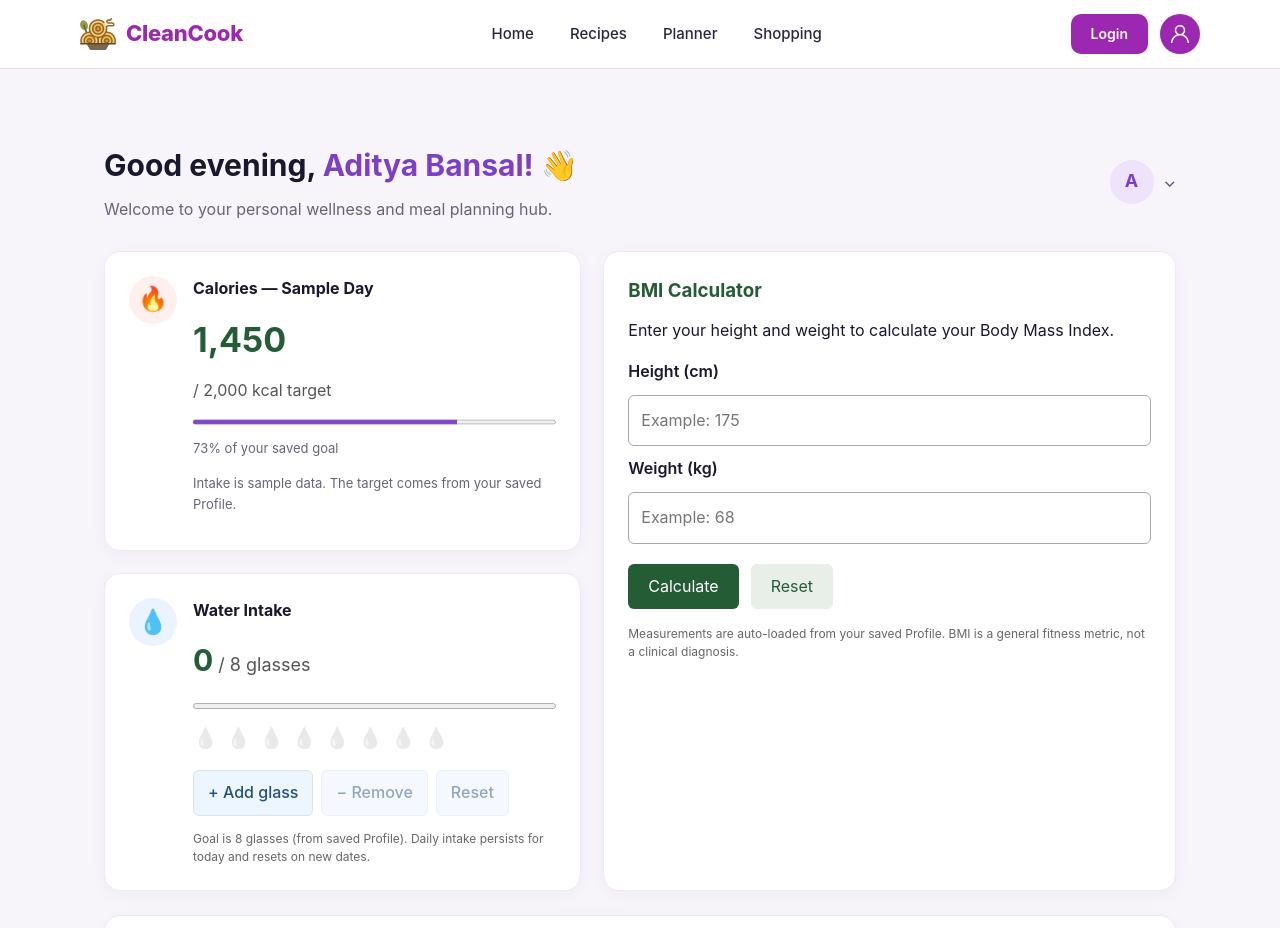
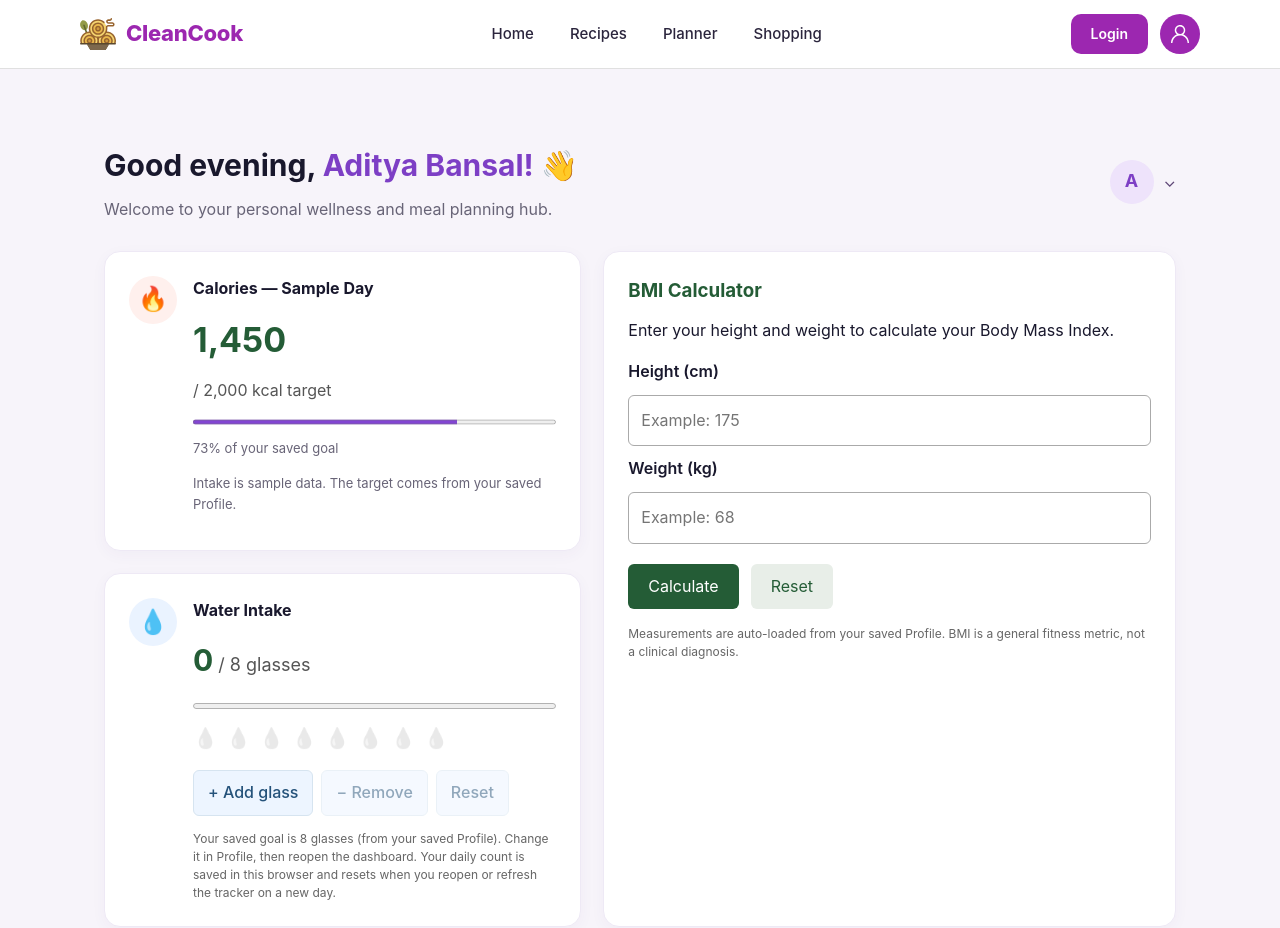
Before and after one commit to Vishal-Jadoun/CleanCook, a React (Vite) app: page /dashboard in a window 1280 px wide. Shown: the top 928 px of the page. Built offline with nearby package versions, Linux system fonts and the light colour scheme.

Commit message:
fix(water): combine saved profile goal integration with interactive drop states

```diff
--- a/src/components/WaterTracker/WaterTracker.jsx
+++ b/src/components/WaterTracker/WaterTracker.jsx
@@ -28,17 +28,23 @@ function loadWaterCount() {
   }
 }
 
-function loadSavedWaterGoal() {
+function loadWaterGoal() {
   try {
     const saved = localStorage.getItem("cleancook-profile");
-    if (!saved) return 8;
+    if (saved === null) {
+      return 8;
+    }
 
     const profile = JSON.parse(saved);
     const savedGoal = Number(profile?.waterGoal);
 
+    if (Number.isInteger(savedGoal) && savedGoal > 0) {
+      return savedGoal;
+    }
     if (Number.isFinite(savedGoal) && savedGoal > 0) {
       return Math.round(savedGoal);
     }
+
     return 8;
   } catch {
     return 8;
@@ -47,24 +53,28 @@ function loadSavedWaterGoal() {
 
 function WaterTracker({ goal: goalProp }) {
   const [glasses, setGlasses] = useState(loadWaterCount);
-  const [savedGoal, setSavedGoal] = useState(loadSavedWaterGoal);
+  const [savedGoal, setSavedGoal] = useState(loadWaterGoal);
   const [storageError, setStorageError] = useState("");
 
+  // Use passed prop if valid, otherwise use profile saved goal with fallback to 8.
   const goal =
     Number.isFinite(Number(goalProp)) && Number(goalProp) > 0
       ? Math.round(Number(goalProp))
       : savedGoal;
 
+  // React to cross-tab or in-page profile changes.
   useEffect(() => {
-    function handleStorage(e) {
-      if (e.key === "cleancook-profile") {
-        setSavedGoal(loadSavedWaterGoal());
+    function handleStorageChange(event) {
+      if (event.key === "cleancook-profile") {
+        setSavedGoal(loadWaterGoal());
       }
     }
-    window.addEventListener("storage", handleStorage);
-    return () => window.removeEventListener("storage", handleStorage);
+
+    window.addEventListener("storage", handleStorageChange);
+    return () => window.removeEventListener("storage", handleStorageChange);
   }, []);
 
+  // Save glasses to localStorage for today's date whenever count changes.
   useEffect(() => {
     try {
       const data = {
@@ -113,7 +123,11 @@ function WaterTracker({ goal: goalProp }) {
           aria-label="Progress towards water goal"
         />
 
-        <div className="water-drops-row" aria-label="Visual water intake indicator">
+        {/* Dynamic visual indicator with interactive clickable drops */}
+        <div
+          className="water-drops-row"
+          aria-label="Visual water intake indicator"
+        >
           {Array.from({ length: Math.min(goal, 16) }, (_, i) => (
             <span
               key={i}
@@ -135,7 +149,11 @@ function WaterTracker({ goal: goalProp }) {
         </div>
 
         <div className="water-actions">
-          <button type="button" onClick={addGlass} aria-label="Add one glass">
+          <button
+            type="button"
+            onClick={addGlass}
+            aria-label="Add one glass"
+          >
             + Add glass
           </button>
 
@@ -160,12 +178,15 @@ function WaterTracker({ goal: goalProp }) {
 
         {glasses >= goal && (
           <p className="water-goal-message" role="status">
-            🎉 You reached your daily hydration goal!
+            🎉 You reached your saved goal!
           </p>
         )}
 
         <small className="water-note">
-          Goal is {goal} glasses (from saved Profile). Daily intake persists for today and resets on new dates.
+          Your saved goal is {goal} glasses (from your saved Profile).
+          Change it in Profile, then reopen the dashboard. Your daily count
+          is saved in this browser and resets when you reopen or refresh the
+          tracker on a new day.
         </small>
 
         {storageError && <p role="status">{storageError}</p>}
```
